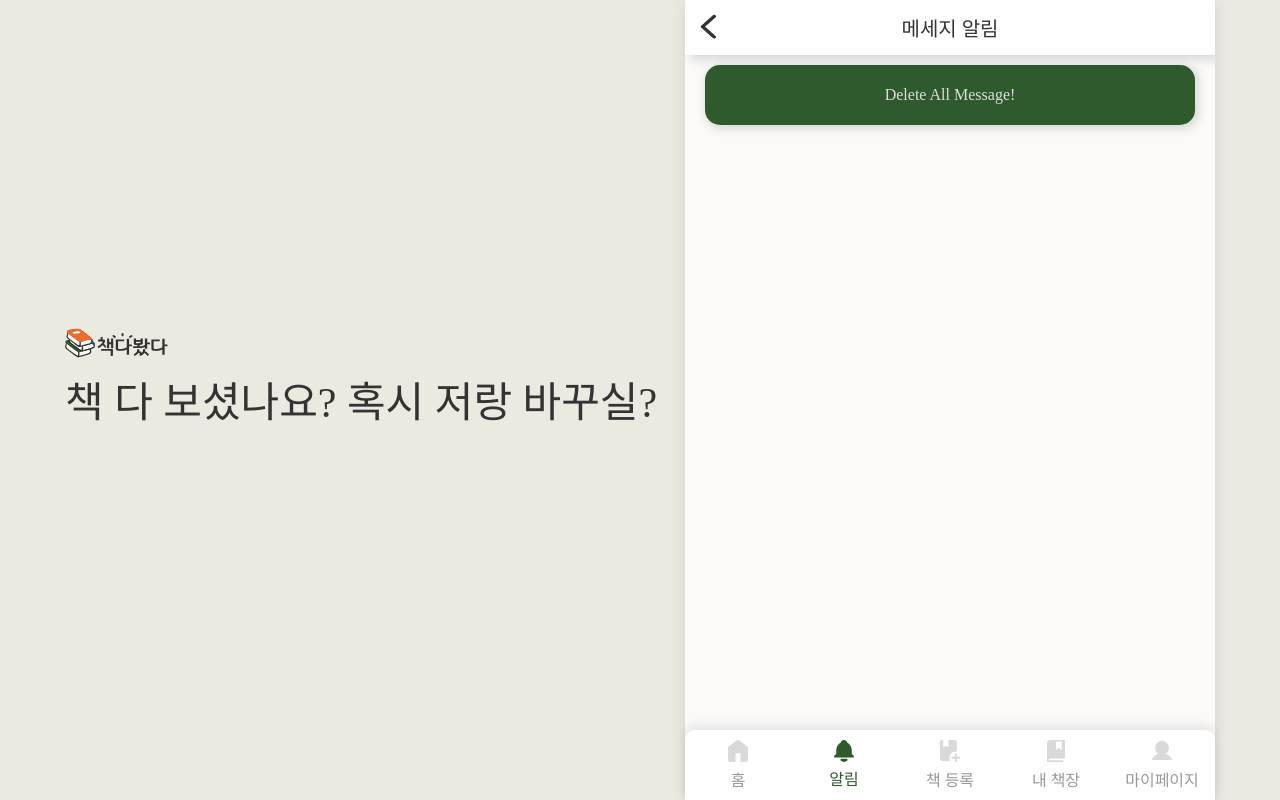
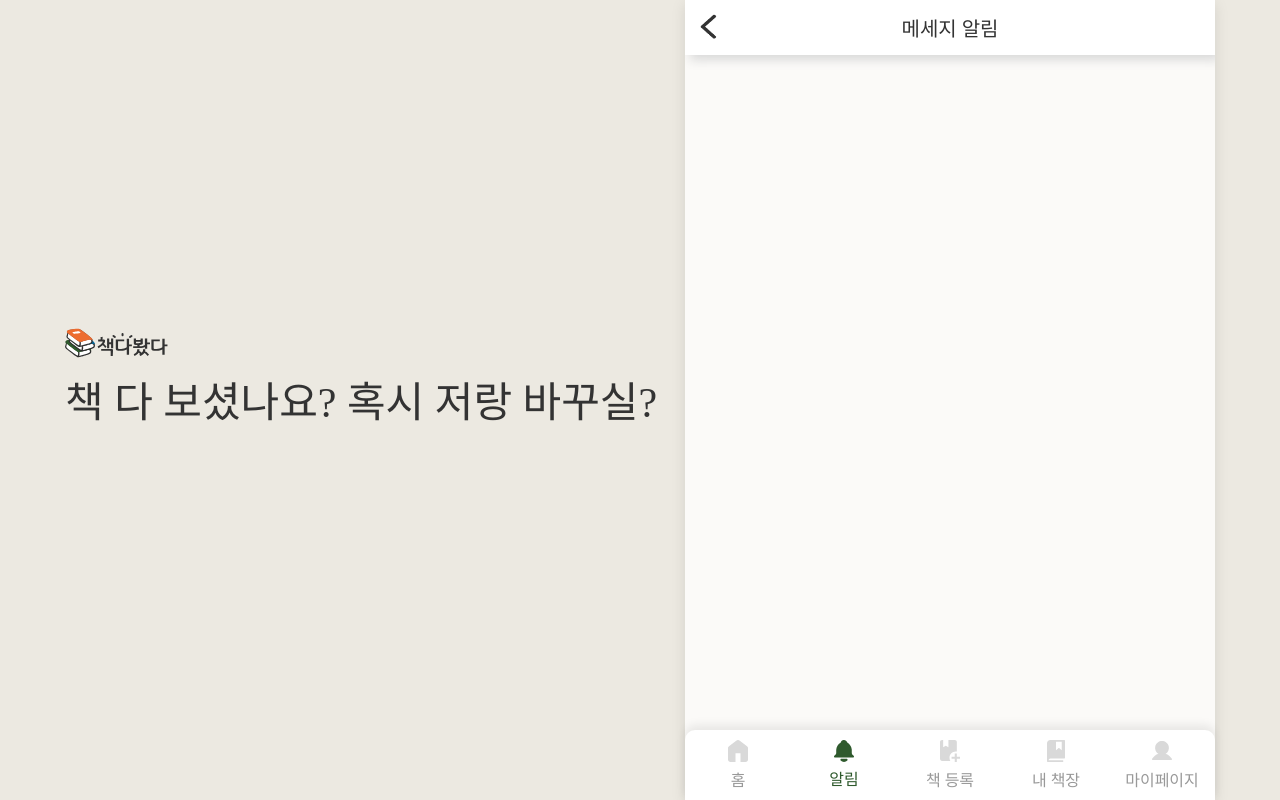
Before and after one commit to codestates-seb/seb42_main_019, a React (Create React App) app in the folder FE/front/: page /alert in a window 1280 px wide. Built offline with nearby package versions, Linux system fonts and the light colour scheme; sample sign-in values are in the browser's storage; a web font is replaced by a local one.

Commit message:
[feat]use

```diff
--- a/FE/front/src/pages/SB/Alert.js
+++ b/FE/front/src/pages/SB/Alert.js
@@ -1,7 +1,6 @@
 import { useState, useEffect } from "react";
 import { useNavigate } from "react-router-dom";
-import axios from "axios";
-import api from "../../api/api";
+import axios from "../../api/api";
 
 import style from './Alert.module.css';
 import classNames from "classnames/bind";
@@ -9,7 +8,6 @@ import classNames from "classnames/bind";
 import MapAlertMini from "../../components/JSB/Alert/MapAlertMini";
 import Header2 from "../../components/common/Header2";
 import Nav from '../../components/common/Nav';
-import isLogin from "../../components/common/isLogin";
 
 //1. 메세지가 시간 순서대로 정렬된다 (오름차순)( )
 //2. 메세지 리스트 하나를클릭하면 해당 리스트가 삭제되며 해당 메세지로 이동된다 ( )
@@ -18,7 +16,6 @@ import isLogin from "../../components/common/isLogin";
 
 function Alert(){
     const cx=classNames.bind(style);
-    const loginState = isLogin();
     const history = useNavigate();
     const [messageData, setMessageData] = useState([]);
 
@@ -31,7 +28,8 @@ function Alert(){
 
         const fetchData = async () => {
             try {
-            const response = await axios.get(`${api}/messages/received/1?pageNumber=1&size=10&sort=create_date_time,DESC`);
+            const response = await axios.get(`/messages/received/?pageNumber=1&size=10&sort=create_date_time,DESC`);
+            console.log(response.data)
             setMessageData(response.data);
             } catch (error) {
             console.error(error);
@@ -46,30 +44,24 @@ function Alert(){
         }, []);
 
 
-    const handleClick = (id) =>{
-        const updatedList = messageData.filter(messageData => messageData.id !== id)
+
+    const handleClick = async (id) => {
+        try {
+        await axios.delete(`/messages/${id}`);
+        const updatedList = messageData.filter(message => message.id !== id);
         setMessageData(updatedList);
         localStorage.setItem('messageData', JSON.stringify(updatedList));
-        console.log(messageData)
-        history('/myPage/messageBox')
+        history('/myPage/messageBox');
+        } catch (error) {
+        console.error(error);
+        }
     }
 
-    const handleClick2 = ()=>{
-        const updatedList = []
-        setMessageData(updatedList);
-        localStorage.setItem('messageData',JSON.stringify(updatedList));
-        history('/alert');
-    }
 
 
     return(
         <>
             <Header2>메세지 알림</Header2>
-            <div onClick={()=>{handleClick2(messageData.id)}} className={style.box1}>
-                <div className={style.notFooter}>
-                    <div className={style.listboxMessage}> Delete All Message! </div>
-                </div>
-            </div>
             <ul className={cx('map')} >
             {messageData.map((message) => <MapAlertMini handleClick={handleClick}  key = {message.id} message={message}/>)}
             </ul>
```
